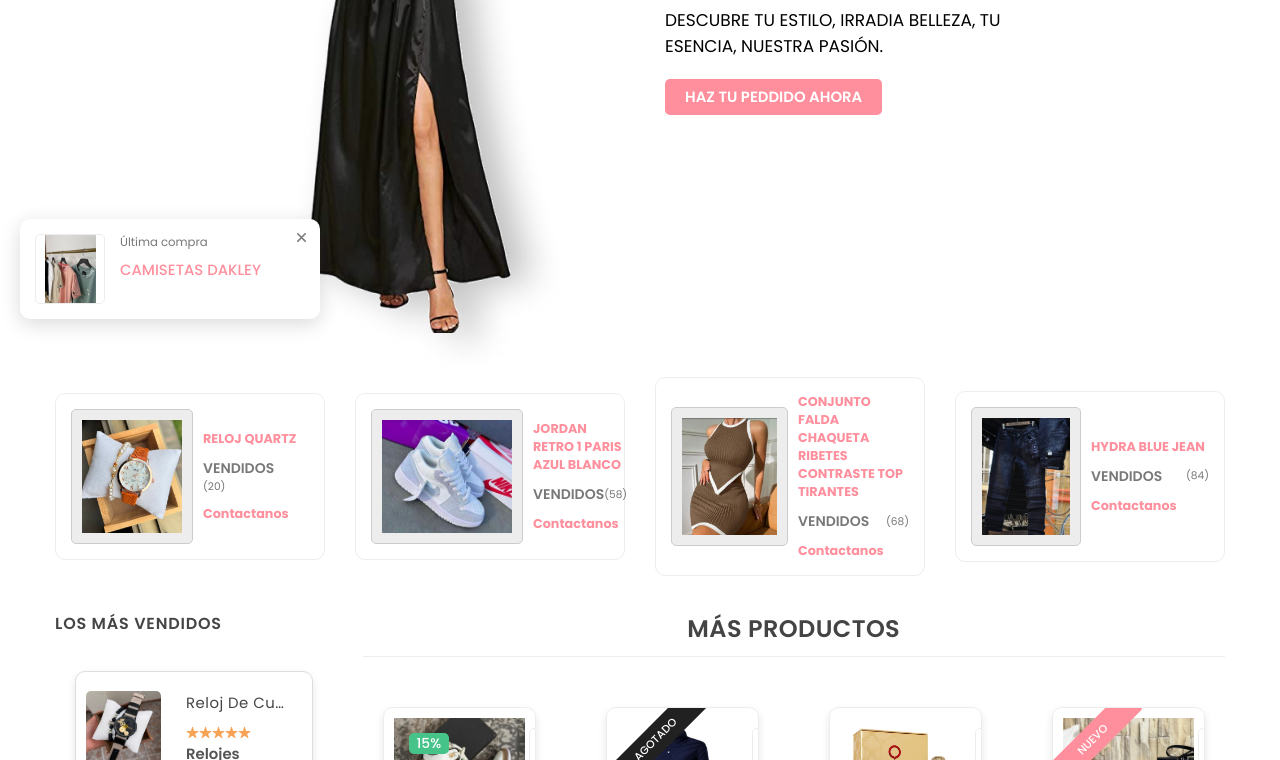
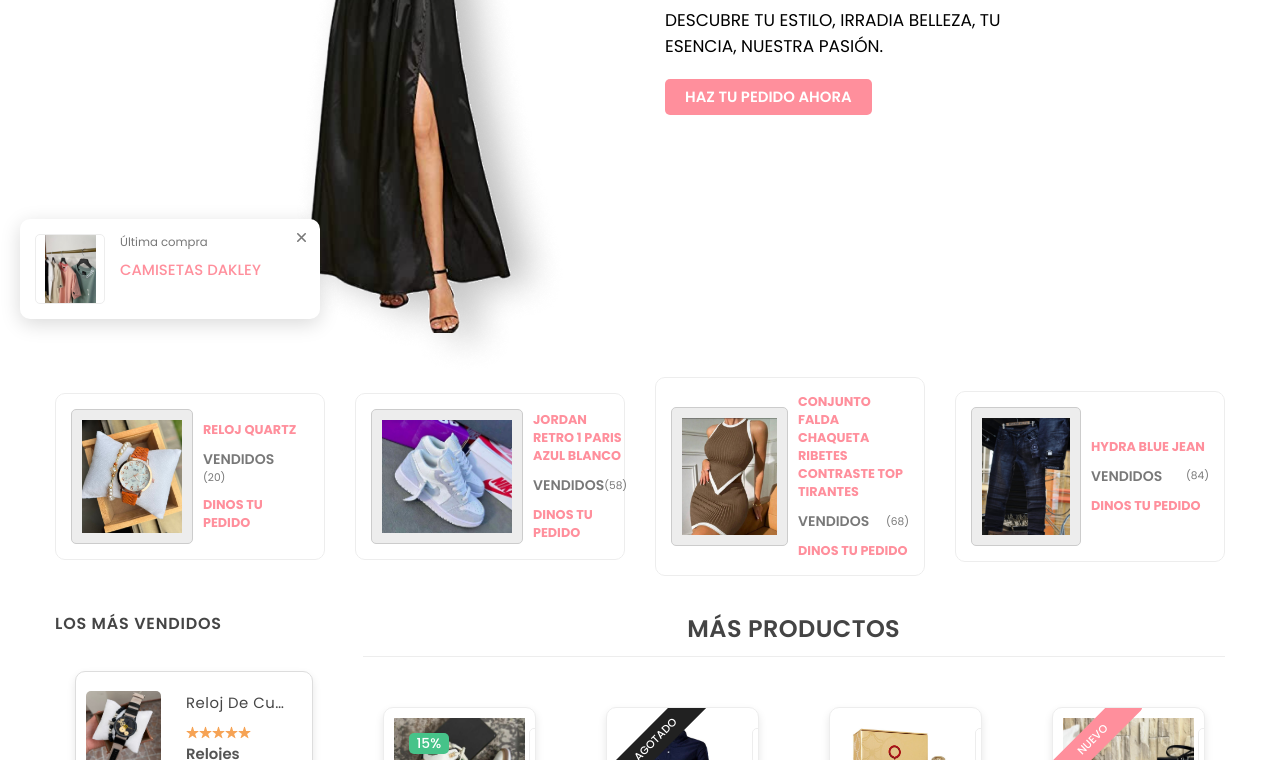
Before and after one commit to Eliz86/J.E, a plain HTML site: page index.html in a window 1280 px wide. Shown: the part 451-1211 px from the top of the page. Drawn offline with nearby package versions, Linux system fonts and the light colour scheme.

Commit message:
Update index.html

```diff
--- a/index.html
+++ b/index.html
@@ -260,7 +260,7 @@
               <p class="banner-subtitle">BIENVENIDOS A J.E</p>
 
               <p>DESCUBRE TU ESTILO, IRRADIA BELLEZA, TU ESENCIA, NUESTRA PASIÓN.</p>
-              <a href="https://wa.me/573128462035" target="_blank" class="banner-btn">HAZ TU PEDDIDO AHORA</a>
+              <a href="https://wa.me/573128462035" target="_blank" class="banner-btn">HAZ TU PEDIDO AHORA</a>
 
             </div>
           </div>
@@ -292,7 +292,7 @@
                 <p class="category-item-amount">(20)</p>
               </div>
 
-              <a href="https://wa.me/573128462035" target="_blank" class="category-btn">Contactanos</a>
+              <a href="https://wa.me/573128462035" target="_blank" class="category-btn">DINOS TU PEDIDO</a>
 
             </div>
 
@@ -315,7 +315,7 @@
                 <p class="category-item-amount">(58)</p>
               </div>
 
-              <a href="https://wa.me/573128462035" target="_blank" class="category-btn">Contactanos</a>
+              <a href="https://wa.me/573128462035" target="_blank" class="category-btn">DINOS TU PEDIDO</a>
 
             </div>
 
@@ -339,7 +339,7 @@
                 <p class="category-item-amount">(68)</p>
               </div>
 
-              <a href="https://wa.me/573128462035" target="_blank" class="category-btn">Contactanos</a>
+              <a href="https://wa.me/573128462035" target="_blank" class="category-btn">DINOS TU PEDIDO</a>
 
             </div>
 
@@ -363,7 +363,7 @@
                 <p class="category-item-amount">(84)</p>
               </div>
 
-              <a href="https://wa.me/573128462035" target="_blank" class="category-btn">Contactanos</a>
+              <a href="https://wa.me/573128462035" target="_blank" class="category-btn">DINOS TU PEDIDO</a>
 
             </div>
 
@@ -387,7 +387,7 @@
                 <p class="category-item-amount">(35)</p>
               </div>
 
-              <a href="https://wa.me/573128462035" target="_blank" class="category-btn">Contactanos</a>
+              <a href="https://wa.me/573128462035" target="_blank" class="category-btn">DINOS TU PEDIDO</a>
 
             </div>
 
@@ -411,7 +411,7 @@
                 <p class="category-item-amount">(16)</p>
               </div>
 
-              <a href="https://wa.me/573128462035" target="_blank" class="category-btn">Contactanos</a>
+              <a href="https://wa.me/573128462035" target="_blank" class="category-btn">DINOS TU PEDIDO</a>
 
             </div>
 
@@ -435,7 +435,7 @@
                 <p class="category-item-amount">(27)</p>
               </div>
 
-              <a href="https://wa.me/573128462035" target="_blank" class="category-btn">Contactanos</a>
+              <a href="https://wa.me/573128462035" target="_blank" class="category-btn">DINOS TU PEDIDO</a>
 
             </div>
 
@@ -459,7 +459,7 @@
                 <p class="category-item-amount">(39)</p>
               </div>
 
-              <a href="https://wa.me/573128462035" target="_blank" class="category-btn">Contactanos</a>
+              <a href="https://wa.me/573128462035" target="_blank" class="category-btn">DINOS TU PEDIDO</a>
 
             </div>
 
```
